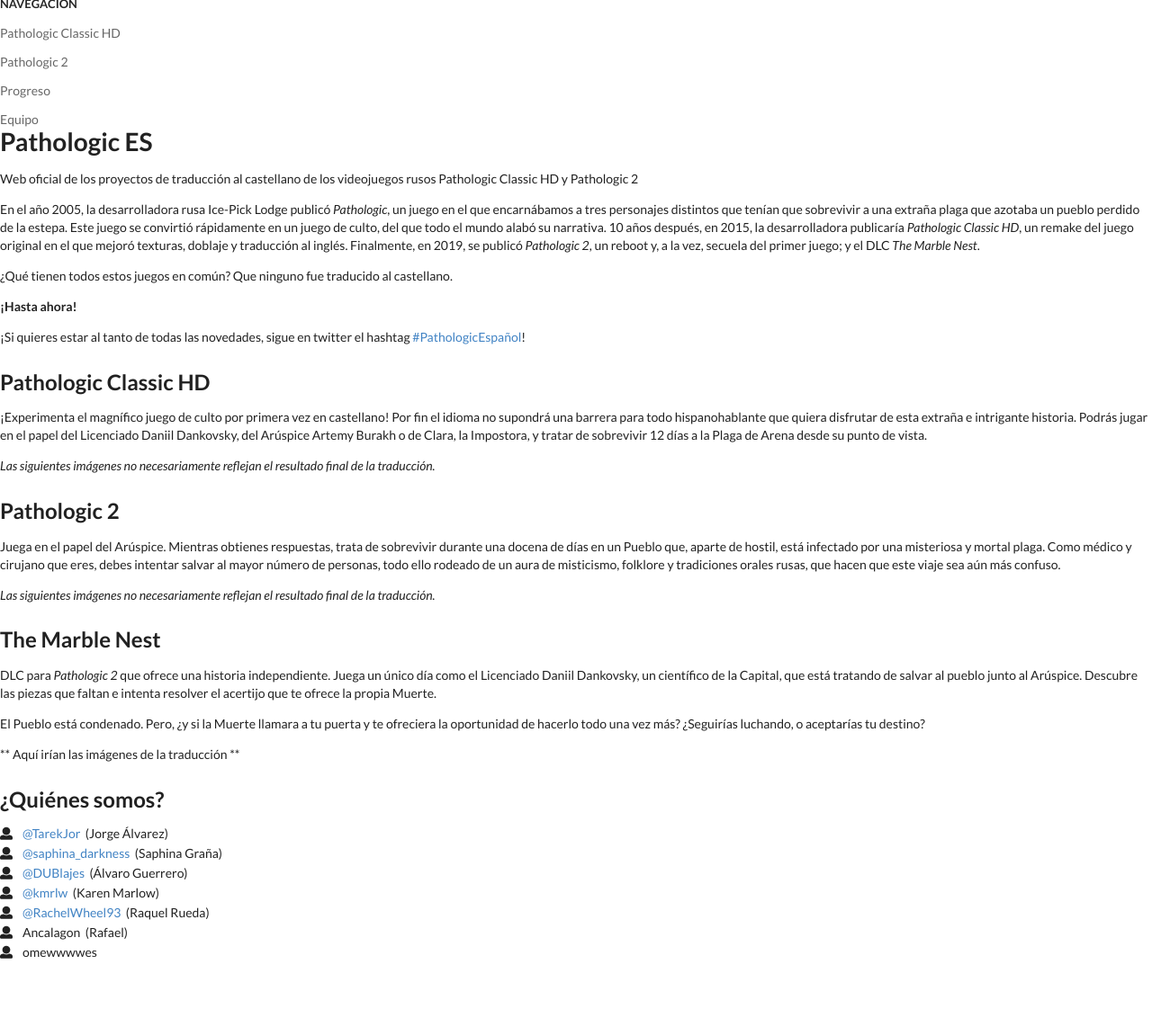
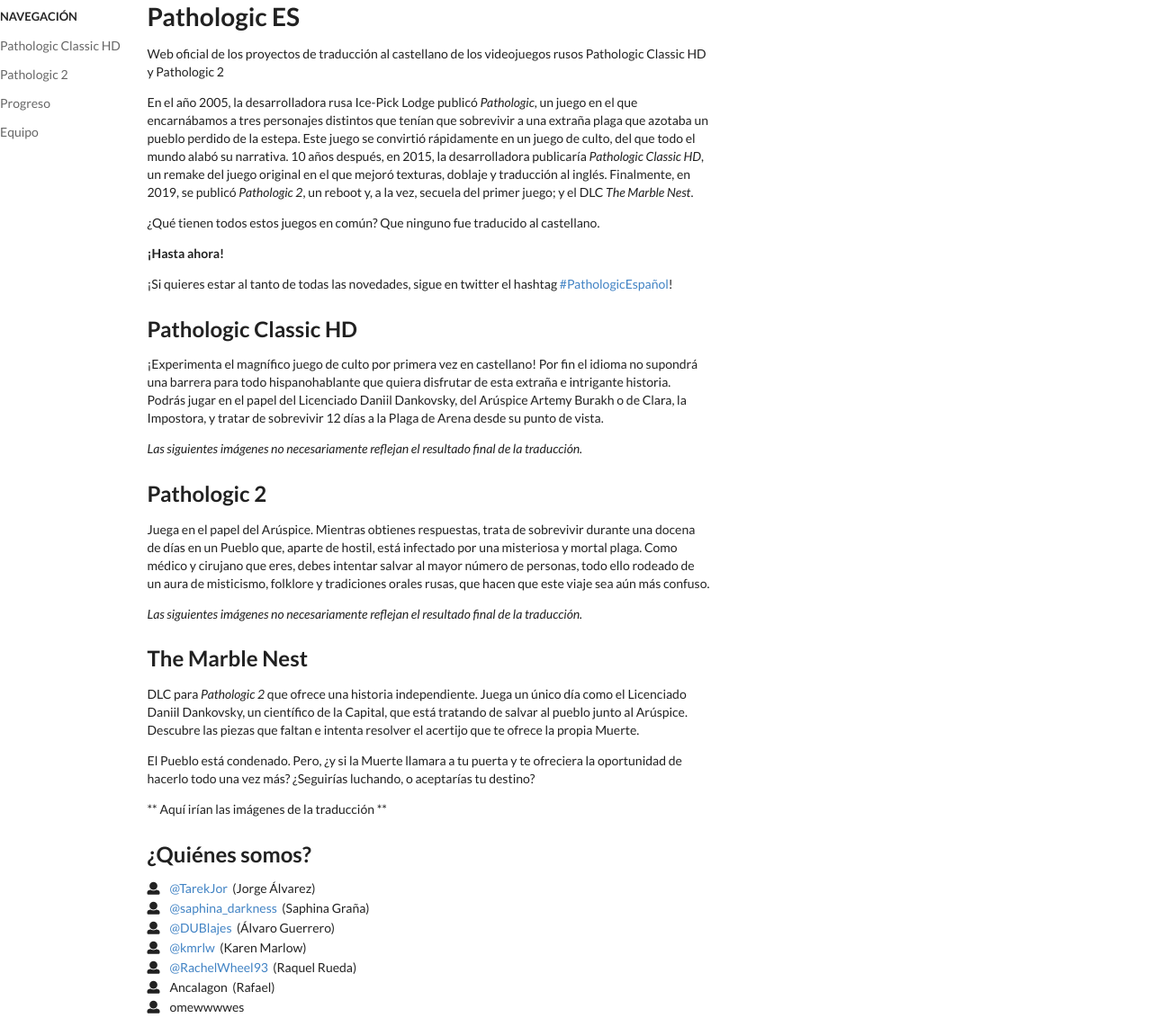
Before and after one commit to pathologic-es/pathologic-es.github.io, a Jekyll site: the page built from index.md, in a window 1280 px wide. Shown: the whole page at 90% size. Built offline with Jekyll 4.4.1, drawn with Linux system fonts in a browser that asks for light colours; before the commit the page ends 1067 px from its top, so only the background shows below that.

Commit message:
Update default.html

```diff
--- a/_layouts/default.html
+++ b/_layouts/default.html
@@ -10,7 +10,7 @@
 	<script src="https://cdnjs.cloudflare.com/ajax/libs/semantic-ui/2.4.1/semantic.min.js" integrity="sha512-dqw6X88iGgZlTsONxZK9ePmJEFrmHwpuMrsUChjAw1mRUhUITE5QU9pkcSox+ynfLhL15Sv2al5A0LVyDCmtUw==" crossorigin="anonymous"></script>
 	<body>
 		<div class="grid container">
-			<div class="ui grid"
+			<div class="ui grid">
 				<div class="two wide column">
 					{% include navigation.html %}
 				</div>
```
